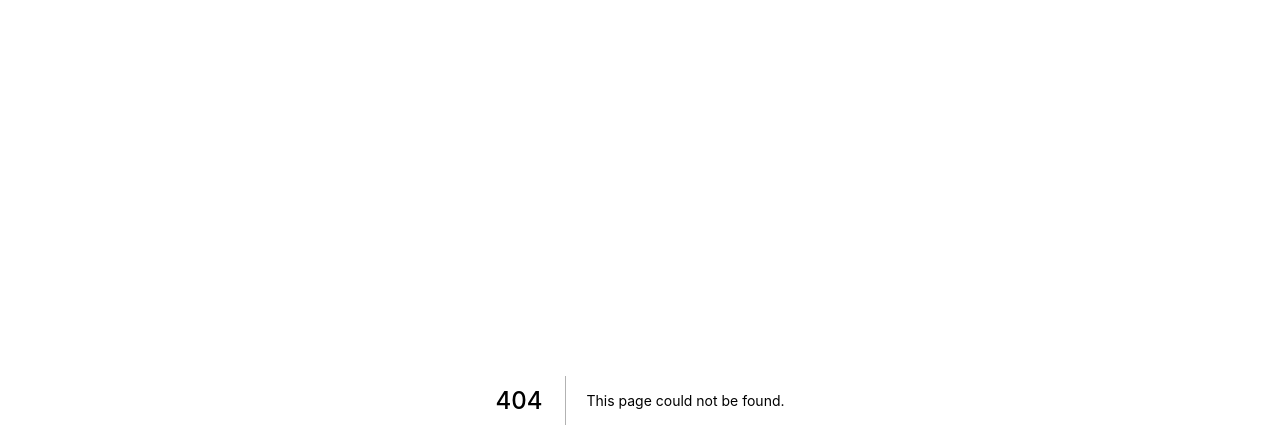
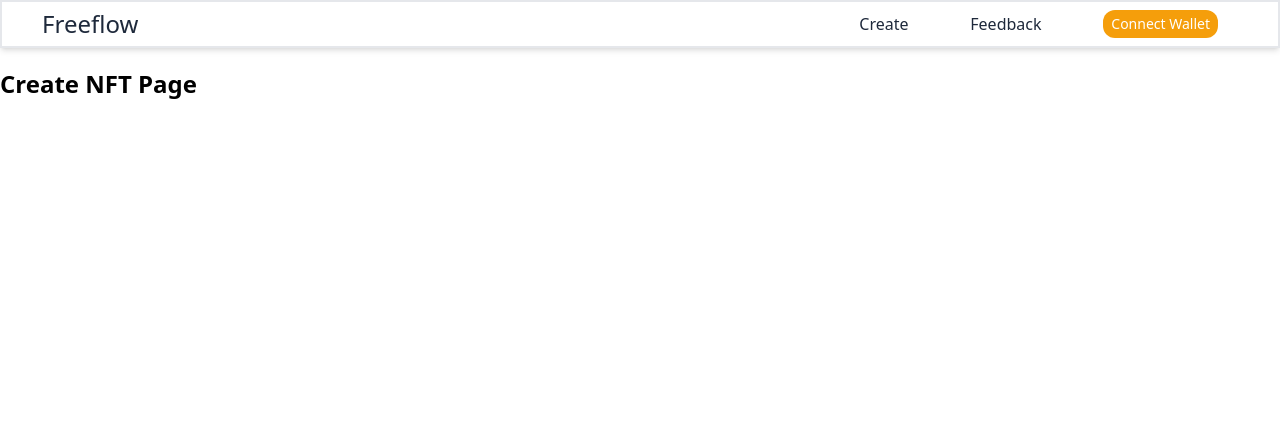
Before and after one commit to gognumbdev/nft-marketplace-mvp, a Next.js app: page /create-nft in a window 1280 px wide. Before the commit this address had no page. Shown: the top 448 px of the page. Built offline with nearby package versions, Linux system fonts and the light colour scheme.

Commit message:
first commit for collaborate

```diff
--- /dev/null
+++ b/components/Banner.js
@@ -0,0 +1,11 @@
+const Banner = () => {
+    return (
+        <div className='flex-col px-10 py-14'>
+            <h1 className='text-2xl font-bold'>Explore your interest NFT with special contract</h1>
+
+            <h1 className='text-2xl font-bold'>Explore Creativity , Story and Community</h1>
+        </div>
+    )
+}
+
+export default Banner
--- /dev/null
+++ b/components/Layout.js
@@ -0,0 +1,12 @@
+import Navbar from "./Navbar"
+
+const Layout = ({children}) => {
+    return (
+        <div>
+            <Navbar />
+            {children}
+        </div>
+    )
+}
+
+export default Layout
--- /dev/null
+++ b/components/NFTCard.js
@@ -0,0 +1,9 @@
+const NFTCard = () => {
+    return (
+        <div>
+
+        </div>
+    )
+}
+
+export default NFTCard
--- /dev/null
+++ b/components/Navbar.js
@@ -0,0 +1,46 @@
+import {
+    UserCircleIcon,
+} from '@heroicons/react/outline'
+import { useRouter } from 'next/router'
+
+
+
+const Navbar = () => {
+    const router = useRouter();
+
+    const goToProfile = () => {
+        router.push({
+            pathname: '/blog/[blogTopic]',
+            query: {
+                blogCategory:category,
+                blogTopic: topic,
+                blogImg:img,
+                blogDate:date,
+                blogArticle:article
+            },
+        })
+    }
+
+    return (
+        <div className="flex justify-between items-center sticky border-2 shadow-md h-12 px-10 py-4 text-slate-800 text-bold text-2xl">
+            <h1 className="hover:cursor-pointer" onClick={() => router.push("/")}>Freeflow</h1>
+            <div className="flex items-center justify-between w-2/6 px-5 text-base">
+                <p
+                    className='hover:cursor-pointer'
+                    onClick={() => router.push("/create-nft")}>
+                        Create
+                </p>
+                <p
+                    className='hover:cursor-pointer'
+                    onClick={() => router.push("/create-nft")}>
+                        Feedback
+                </p>
+                <button className="px-2 py-1 border-1 rounded-xl bg-amber-500 text-white text-sm hover:scale-105 transform transition duration-150 ease-out">Connect Wallet</button>
+                {/* <UserCircleIcon className='h-8 '/>     */}
+                {/* Man Icon to go to profile page*/}
+            </div>
+        </div>
+    )
+}
+
+export default Navbar
--- a/package.json
+++ b/package.json
@@ -8,6 +8,7 @@
     "lint": "next lint"
   },
   "dependencies": {
+    "@heroicons/react": "^1.0.5",
     "@nomiclabs/hardhat-ethers": "^2.0.4",
     "@nomiclabs/hardhat-waffle": "^2.0.1",
     "@openzeppelin/contracts": "^4.4.2",
--- a/pages/_app.js
+++ b/pages/_app.js
@@ -1,7 +1,13 @@
+import Layout from '../components/Layout'
 import '../styles/globals.css'
 
 function MyApp({ Component, pageProps }) {
-  return <Component {...pageProps} />
+  return (
+    <Layout>
+      <Component {...pageProps} />
+    </Layout>
+
+  )
 }
 
 export default MyApp
--- /dev/null
+++ b/pages/create-nft.js
@@ -0,0 +1,9 @@
+const create = () => {
+    return (
+        <div className="">
+            <h1 className="mt-5 font-bold text-2xl">Create NFT Page</h1>
+        </div>
+    )
+}
+
+export default create
--- a/pages/index.js
+++ b/pages/index.js
@@ -1,69 +1,22 @@
 import Head from 'next/head'
-import Image from 'next/image'
 import styles from '../styles/Home.module.css'
+import Navbar from "../components/Navbar"
+import Banner from '../components/Banner'
 
 export default function Home() {
   return (
-    <div className={styles.container}>
+    <div>
+
       <Head>
-        <title>Create Next App</title>
+        <title>NFT marketplace</title>
         <meta name="description" content="Generated by create next app" />
-        <link rel="icon" href="/favicon.ico" />
       </Head>
 
-      <main className={styles.main}>
-        <h1 className={styles.title}>
-          Welcome to <a href="https://nextjs.org">Next.js!</a>
-        </h1>
-
-        <p className={styles.description}>
-          Get started by editing{' '}
-          <code className={styles.code}>pages/index.js</code>
-        </p>
-
-        <div className={styles.grid}>
-          <a href="https://nextjs.org/docs" className={styles.card}>
-            <h2>Documentation &rarr;</h2>
-            <p>Find in-depth information about Next.js features and API.</p>
-          </a>
-
-          <a href="https://nextjs.org/learn" className={styles.card}>
-            <h2>Learn &rarr;</h2>
-            <p>Learn about Next.js in an interactive course with quizzes!</p>
-          </a>
-
-          <a
-            href="https://github.com/vercel/next.js/tree/canary/examples"
-            className={styles.card}
-          >
-            <h2>Examples &rarr;</h2>
-            <p>Discover and deploy boilerplate example Next.js projects.</p>
-          </a>
-
-          <a
-            href="https://vercel.com/new?utm_source=create-next-app&utm_medium=default-template&utm_campaign=create-next-app"
-            className={styles.card}
-          >
-            <h2>Deploy &rarr;</h2>
-            <p>
-              Instantly deploy your Next.js site to a public URL with Vercel.
-            </p>
-          </a>
-        </div>
+      <main>
+        <Banner />
       </main>
 
-      <footer className={styles.footer}>
-        <a
-          href="https://vercel.com?utm_source=create-next-app&utm_medium=default-template&utm_campaign=create-next-app"
-          target="_blank"
-          rel="noopener noreferrer"
-        >
-          Powered by{' '}
-          <span className={styles.logo}>
-            <Image src="/vercel.svg" alt="Vercel Logo" width={72} height={16} />
-          </span>
-        </a>
-      </footer>
+
     </div>
   )
 }
--- /dev/null
+++ b/pages/product/[productId].js
@@ -0,0 +1,9 @@
+const product = () => {
+    return (
+        <div>
+
+        </div>
+    )
+}
+
+export default product
--- /dev/null
+++ b/pages/profile/[uid].js
@@ -0,0 +1,9 @@
+const profile = () => {
+    return (
+        <div>
+
+        </div>
+    )
+}
+
+export default profile
```
Also changed, not shown: 2 other files (tests, documents, lock files or other folders).
